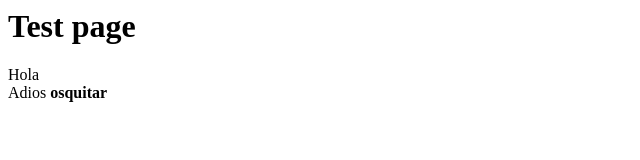
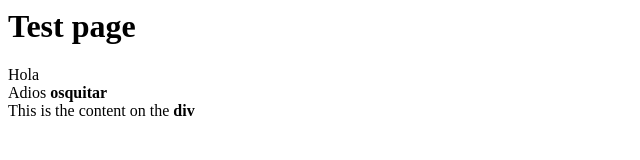
Before and after one commit to oscarring/test, a plain HTML site: page index.html in a window 1280 px wide. Shown: the whole page, without its empty margins (0-640 px from the left). Drawn offline with Linux system fonts and the light colour scheme.

Commit message:
adding div_one

```diff
--- a/index.html
+++ b/index.html
@@ -7,5 +7,8 @@
 		Hola<br/>
 		Adios
 		<b>osquitar</b>
+		<div id="div_one">
+			This is the content on the <b>div</b>
+		</div>
 	</body>
 </html>
```
